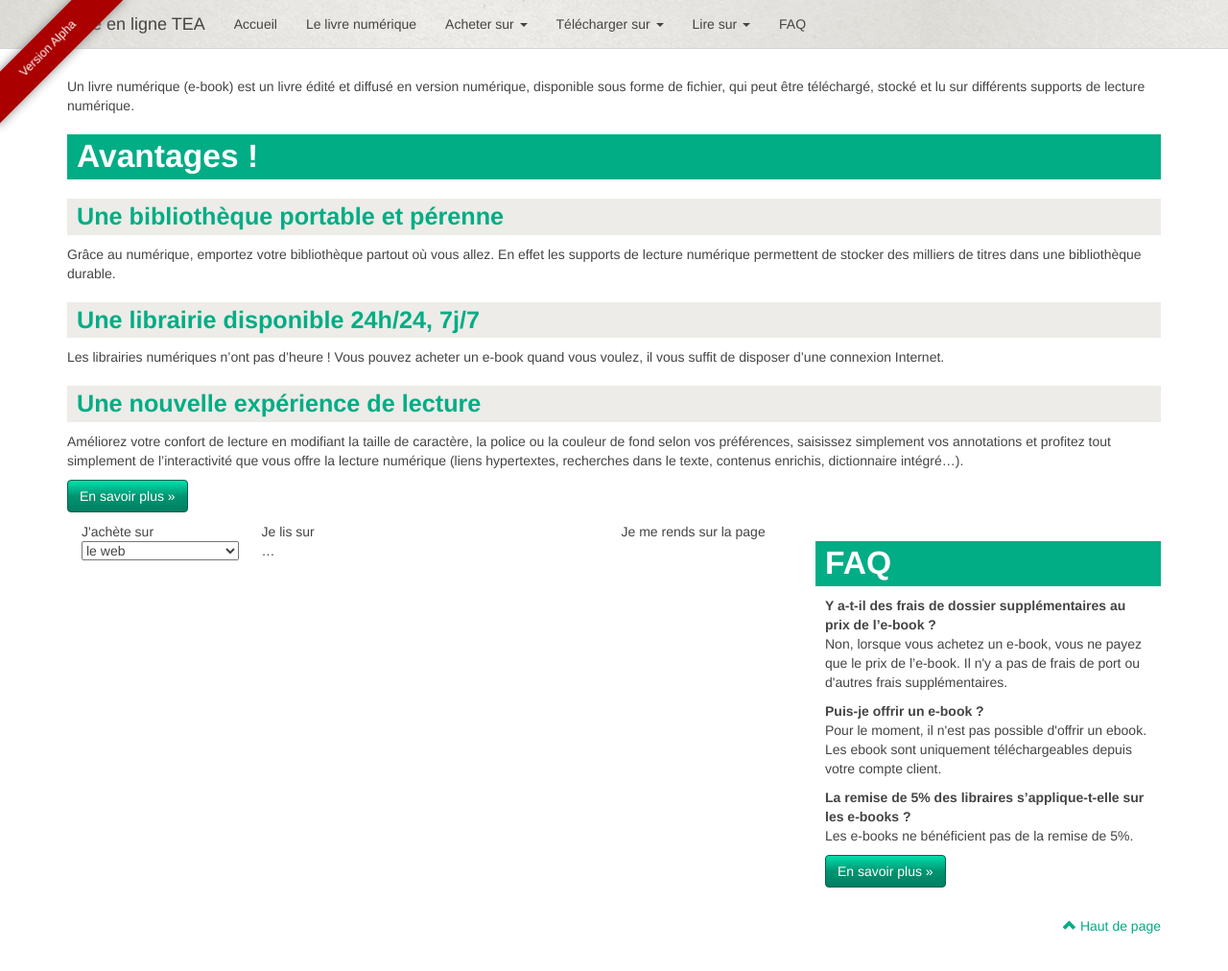
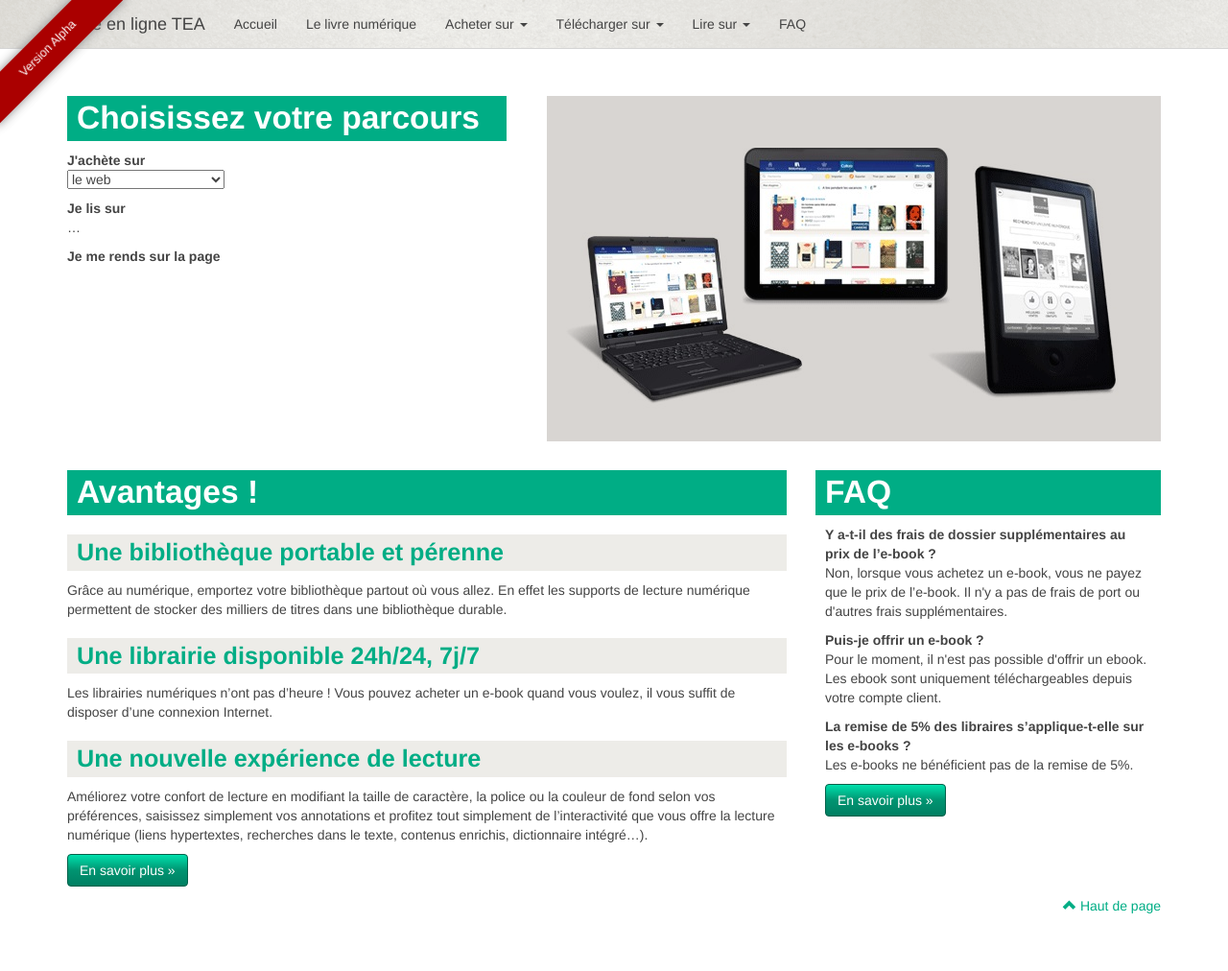
Before and after one commit to TEA-ebook/help-center, a Jekyll site: the page built from index.html, in a window 1280 px wide and 1035 px high. Shown: the top 1012 px of the window at 96% size. Built offline with Jekyll 4.4.1, drawn with Linux system fonts in a browser that asks for light colours; nearby versions of some CDN libraries; Markdown is read by kramdown in place of the engine named in the settings.

Commit message:
Fix: new home

```diff
--- a/_includes/presentation-rapide-lecture-numerique.md
+++ b/_includes/presentation-rapide-lecture-numerique.md
@@ -1,5 +1,3 @@
-<p>Un livre numérique (e-book) est un livre édité et diffusé en version numérique, disponible sous forme de fichier, qui peut être téléchargé, stocké et lu sur différents supports de lecture numérique.</p>
-
 <a id="avantages" title="Avantages !" class="anchor-menu-item-target"></a><h2>Avantages !</h2>
 
 <a id="bibliotheque-portable-perenne" title="Une bibliothèque portable et pérenne" class="anchor-menu-item-target"></a><h3>Une bibliothèque portable et pérenne</h3>
--- a/_sass/marketing.scss
+++ b/_sass/marketing.scss
@@ -39,3 +39,12 @@
     color:  #00AD85;
   }
 }
+
+.img-home{
+  margin-top: 20px;
+  text-align: right;
+}
+
+.btn-home{
+  white-space: normal;
+}
--- a/index.html
+++ b/index.html
@@ -4,25 +4,30 @@ title: Accueil
 ---
 
 <div class="row">
-  <div class="col-lg-12">
+  <div id="select_container" class="col-lg-5">
+    <h2>Choisissez votre parcours</h2>
+    <p>
+      <strong>J'achète sur</strong><br />
+      <select name="select_achat" id="select_achat"></select>
+    </p>
+    <p>
+      <strong>Je lis sur</strong><br />
+      <span id="select_lecture_wrapper">…</span>
+    </p>
+    <p>
+      <strong>Je me rends sur la page</strong><br />
+      <span id="select_result"></span>
+    </p>
+  </div>
+  <div class="col-lg-7">
+    <p class="img-home"><img src="/images/test-home.png"></p>
+  </div>
+</div>
+
+<div class="row">
+  <div class="col-lg-8">
     {% include presentation-rapide-lecture-numerique.md %}
     <p><a class="btn btn-default" href="decouvrir-lecture-numerique/" role="button">En savoir plus »</a></p>
-  </div>
-</div>
-<div class="row">
-  <div class="col-lg-8" id="select_container">
-    <div class="col-lg-3">
-      J'achète sur<br />
-      <select name="select_achat" id="select_achat"></select>
-    </div>
-    <div class="col-lg-6" >
-      Je lis sur<br />
-      <span id="select_lecture_wrapper">…</span>
-    </div>
-    <div class="col-lg-3">
-      Je me rends sur la page<br />
-      <span id="select_result"></span>
-    </div>
   </div>
   <div class="col-lg-4">
     <h2>FAQ</h2>
@@ -33,6 +38,6 @@ title: Accueil
     Les ebook sont uniquement téléchargeables depuis votre compte client.</p>
     <p><strong>La remise de 5% des libraires s’applique-t-elle sur les e-books ?</strong><br />
     Les e-books ne bénéficient pas de la remise de 5%.</p>
-    <p><a class="btn btn-default" href="faq/" role="button">En savoir plus »</a></p>
+    <p><a class="btn btn-default" role="button" href="faq/">En savoir plus »</a></p>
   </div>
 </div>
--- a/js/tree.js
+++ b/js/tree.js
@@ -3,24 +3,24 @@
     var tree = {
         'le web' : {
             //'web' : '/web-web',
-            'un ordinateur' : '<a href="/web-ordinateur">Acheter un ebook sur Internet et le lire sur son ordinateur</a>',
-            'une liseuse basic2' : '<a href="/web-basic2">Acheter un ebook sur Internet et le lire sur sa liseuse Pocketbook Basic 2</a>',
-            'une liseuse cybook' : '<a href="/web-cybook">Acheter un ebook sur Internet et le lire sur sa liseuse Cybook</a>',
-            'une liseuse Pocketbook firmware 4' : '<a href="/web-pbv4">Acheter un ebook sur Internet et le lire sur sa liseuse Pocketbook v4</a>',
-            'une liseuse Pocketbook firmware 4 "MesAchats"' : '<a href="/web-pbv4MesAchats">Acheter un ebook sur Internet et le lire sur sa liseuse Pocketbook v4 « mes achats »</a>',
-            'une liseuse Pocketbook firmware 5' : '<a href="/web-pbv5">Acheter un ebook sur Internet et le lire sur sa liseuse Pocketbook v5</a>',
-            'l\'application android v1' : '<a href="/web-androidv1">Acheter un ebook sur Internet et le lire sur sa tablette Android (app v1)</a>',
+            'un ordinateur' : '<a class="btn btn-default btn-home" role="button" href="/web-ordinateur">Acheter un ebook sur Internet et le lire sur son ordinateur</a>',
+            'une liseuse basic2' : '<a class="btn btn-default btn-home" role="button" href="/web-basic2">Acheter un ebook sur Internet et le lire sur sa liseuse Pocketbook Basic 2</a>',
+            'une liseuse cybook' : '<a class="btn btn-default btn-home" role="button" href="/web-cybook">Acheter un ebook sur Internet et le lire sur sa liseuse Cybook</a>',
+            'une liseuse Pocketbook firmware 4' : '<a class="btn btn-default btn-home" role="button" href="/web-pbv4">Acheter un ebook sur Internet et le lire sur sa liseuse Pocketbook v4</a>',
+            'une liseuse Pocketbook firmware 4 "MesAchats"' : '<a class="btn btn-default btn-home" role="button" href="/web-pbv4MesAchats">Acheter un ebook sur Internet et le lire sur sa liseuse Pocketbook v4 « mes achats »</a>',
+            'une liseuse Pocketbook firmware 5' : '<a class="btn btn-default btn-home" role="button" href="/web-pbv5">Acheter un ebook sur Internet et le lire sur sa liseuse Pocketbook v5</a>',
+            'l\'application android v1' : '<a class="btn btn-default btn-home" role="button" href="/web-androidv1">Acheter un ebook sur Internet et le lire sur sa tablette Android (app v1)</a>',
             //'l\'application android v2' : '/web-androidv2',
-            'l\'application iOs v1' : '<a href="/web-iosv1">Acheter un ebook sur Internet et le lire sur son iPad/iPhone (app v1)</a>'
+            'l\'application iOs v1' : '<a class="btn btn-default btn-home" role="button" href="/web-iosv1">Acheter un ebook sur Internet et le lire sur son iPad/iPhone (app v1)</a>'
             //'l\'application iOs v2' : '/web-iosv2'
         },
         'une liseuse' : {
-            'une liseuse cybook' : '<a href="/liseuse-cybook">Acheter un ebook et le lire sur sa liseuse Cybook</a>',
-            'une liseuse Pocketbook firmware 4' : '<a href="/liseuse-pbv4">Acheter un ebook et le lire sur sa liseuse Pocketbook v4</a>',
-            'une liseuse Pocketbook firmware 5' : '<a href="/liseuse-pbv5">Acheter un ebook et le lire sur sa liseuse Pocketbook v5</a>'
+            'une liseuse cybook' : '<a class="btn btn-default btn-home" role="button" href="/liseuse-cybook">Acheter un ebook et le lire sur sa liseuse Cybook</a>',
+            'une liseuse Pocketbook firmware 4' : '<a class="btn btn-default btn-home" role="button" href="/liseuse-pbv4">Acheter un ebook et le lire sur sa liseuse Pocketbook v4</a>',
+            'une liseuse Pocketbook firmware 5' : '<a class="btn btn-default btn-home" role="button" href="/liseuse-pbv5">Acheter un ebook et le lire sur sa liseuse Pocketbook v5</a>'
         },
         'l\'application android v1' : {
-            'l\'application android v1' : '<a href="/androidv1-androidv1">Acheter un ebook et le lire sur sa tablette Android (app v1)</a>'
+            'l\'application android v1' : '<a class="btn btn-default btn-home" role="button" href="/androidv1-androidv1">Acheter un ebook et le lire sur sa tablette Android (app v1)</a>'
         }
         /*'l\'application android v2' : {
             'l\'application android v2' : '/androidv2-androidv2'
```
Also changed, not shown: _pages/decouvrir-lecture-numerique.md (+2 -0 lines), images/test-home.png (added).
